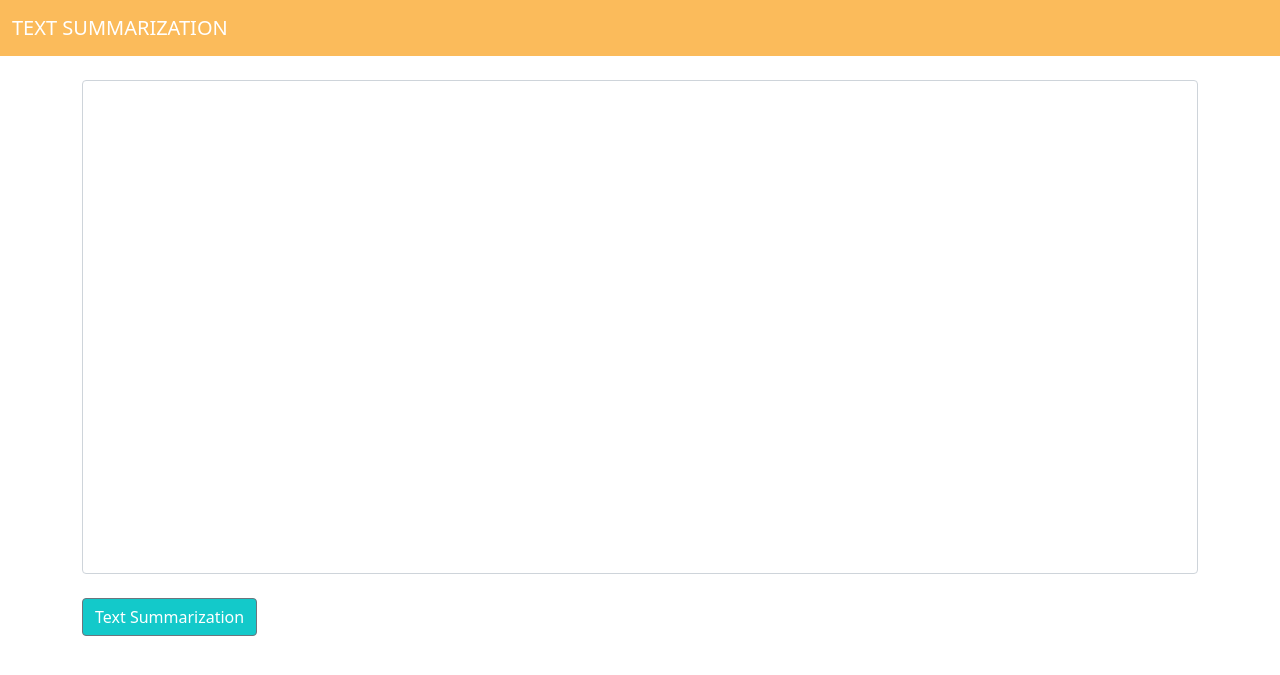
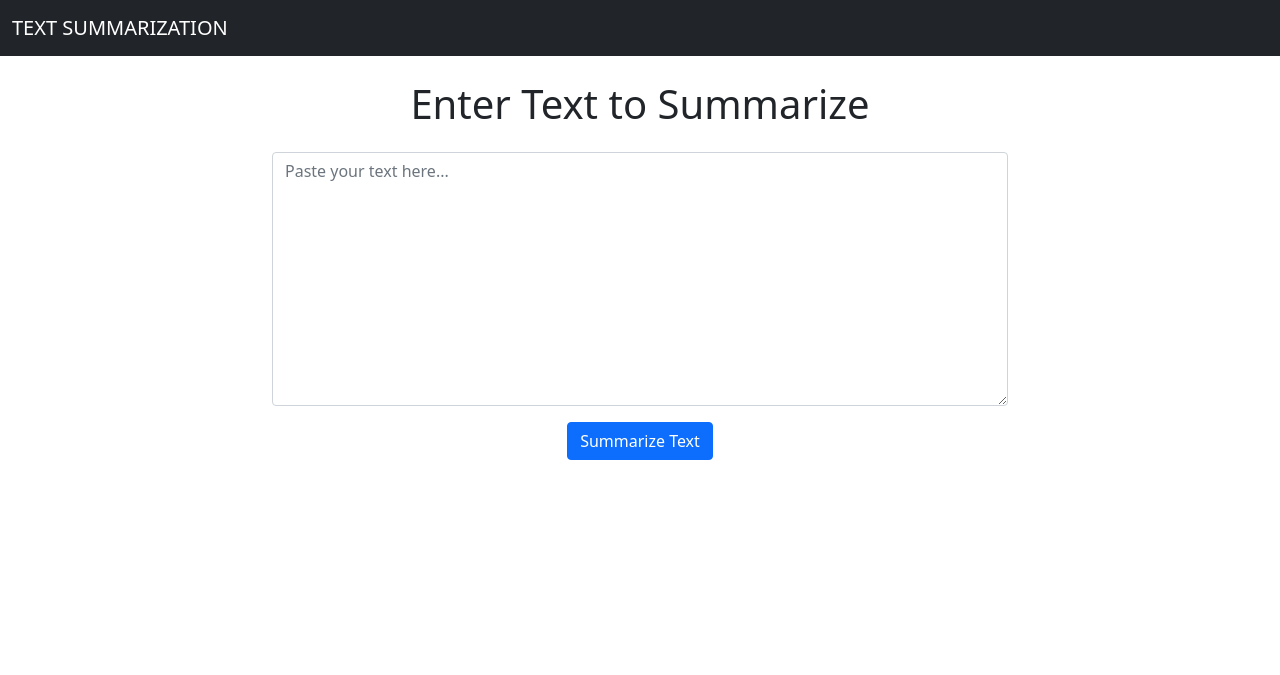
Before and after one commit to Veccoy/UseCaseLLM_Valeo, a Flask app: page / in a window 1280 px wide. Shown: the top 675 px of the page. Run offline with Flask 3, Linux system fonts and the light colour scheme.

Commit message:
Improve CSS style

```diff
--- a/app/templates/index.html
+++ b/app/templates/index.html
@@ -1,51 +1,35 @@
 <!DOCTYPE html>
 <html lang="en">
-
 <head>
-    <!-- Required meta tags -->
     <meta charset="utf-8" />
     <meta name="viewport" content="width=device-width, initial-scale=1" />
-
-    <!-- Bootstrap CSS -->
-    <link href="https://cdn.jsdelivr.net/npm/bootstrap@5.1.3/dist/css/bootstrap.min.css" rel="stylesheet" integrity="sha384-1BmE4kWBq78iYhFldvKuhfTAU6auU8tT94WrHftjDbrCEXSU1oBoqyl2QvZ6jIW3" crossorigin="anonymous" />
-
+    <link href="https://cdn.jsdelivr.net/npm/bootstrap@5.1.3/dist/css/bootstrap.min.css" rel="stylesheet" />
     <title>TEXT SUMMARIZATION</title>
 </head>
-
 <body>
-
-    <nav class="navbar navbar-expand-lg navbar-dark bg-dark" style="background-color: #fbbb5b !important;">
+    <nav class="navbar navbar-expand-lg navbar-dark bg-dark">
         <div class="container-fluid">
             <a class="navbar-brand" href="#">TEXT SUMMARIZATION</a>
-            <button class="navbar-toggler" type="button" data-bs-toggle="collapse" data-bs-target="#navbarSupportedContent" aria-controls="navbarSupportedContent" aria-expanded="false" aria-label="Toggle navigation">
-          <span class="navbar-toggler-icon"></span>
-        </button>
+            <button class="navbar-toggler" type="button" data-bs-toggle="collapse" data-bs-target="#navbarSupportedContent">
+                <span class="navbar-toggler-icon"></span>
+            </button>
         </div>
     </nav>
-
-    <div class="container w-100">
+    <div class="container mt-4">
         <div class="row justify-content-md-center">
-
-            <div class="col">
-                <br>
-                <form method="post" action="{{ url_for('summarize') }}" >
+            <div class="col-md-8">
+                <h1 class="text-center mb-4">Enter Text to Summarize</h1>
+                <form method="post" action="{{ url_for('summarize') }}">
                     <div class="form-group">
-                        <textarea class="form-control" name="inputtext_" id="inputtext_" rows="20" style="resize: none;"></textarea>
+                        <textarea class="form-control" name="inputtext_" id="inputtext_" rows="10" placeholder="Paste your text here..." required></textarea>
                     </div>
-                    <br>
-
-                    <button type="submit" class="btn btn-secondary float-right" style="background-color: #13c9ca !important;">Text Summarization</button>
-
+                    <div class="text-center mt-3">
+                        <button type="submit" class="btn btn-primary">Summarize Text</button>
+                    </div>
                 </form>
-
             </div>
         </div>
-
     </div>
-
-    <script src="https://cdn.jsdelivr.net/npm/bootstrap@5.1.3/dist/js/bootstrap.bundle.min.js" integrity="sha384-ka7Sk0Gln4gmtz2MlQnikT1wXgYsOg+OMhuP+IlRH9sENBO0LRn5q+8nbTov4+1p" crossorigin="anonymous"></script>
-
-
+    <script src="https://cdn.jsdelivr.net/npm/bootstrap@5.1.3/dist/js/bootstrap.bundle.min.js"></script>
 </body>
-
 </html>
```
Also changed, not shown: app/templates/output.html (+18 -28 lines).
